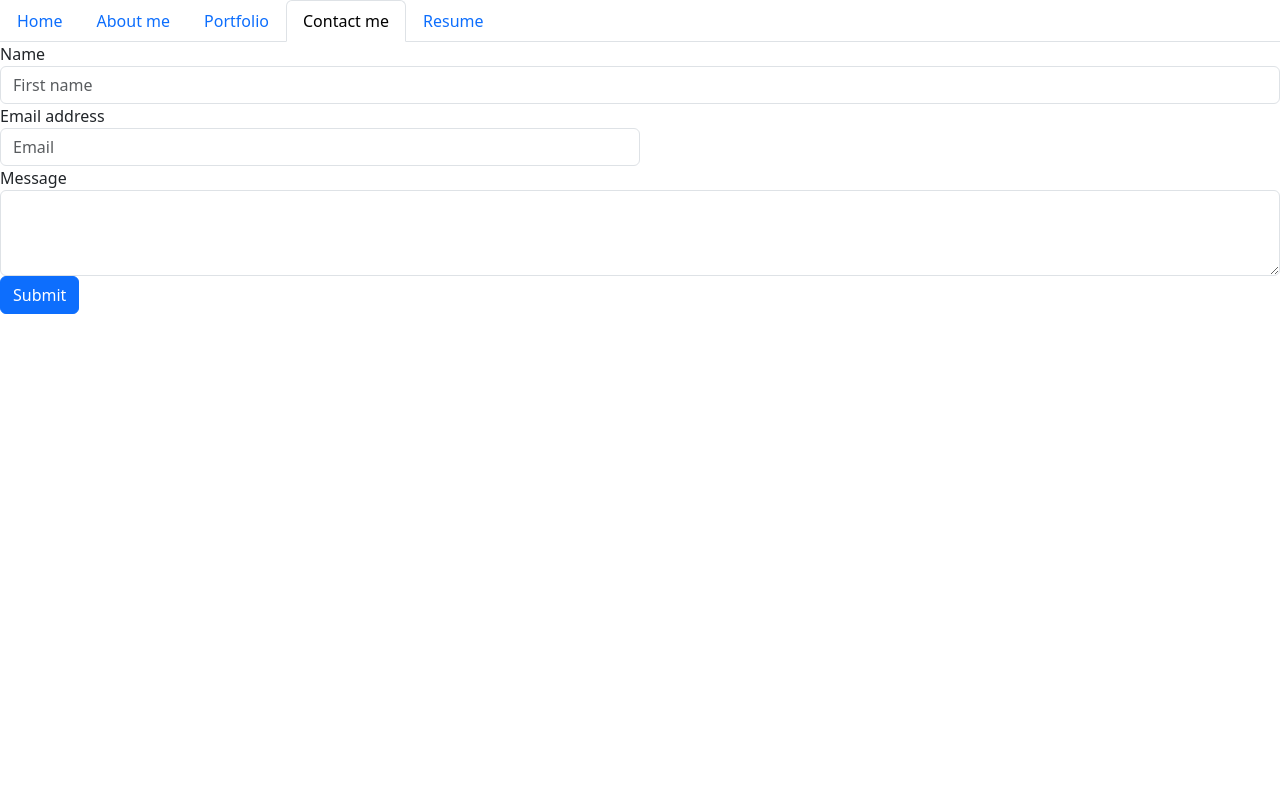
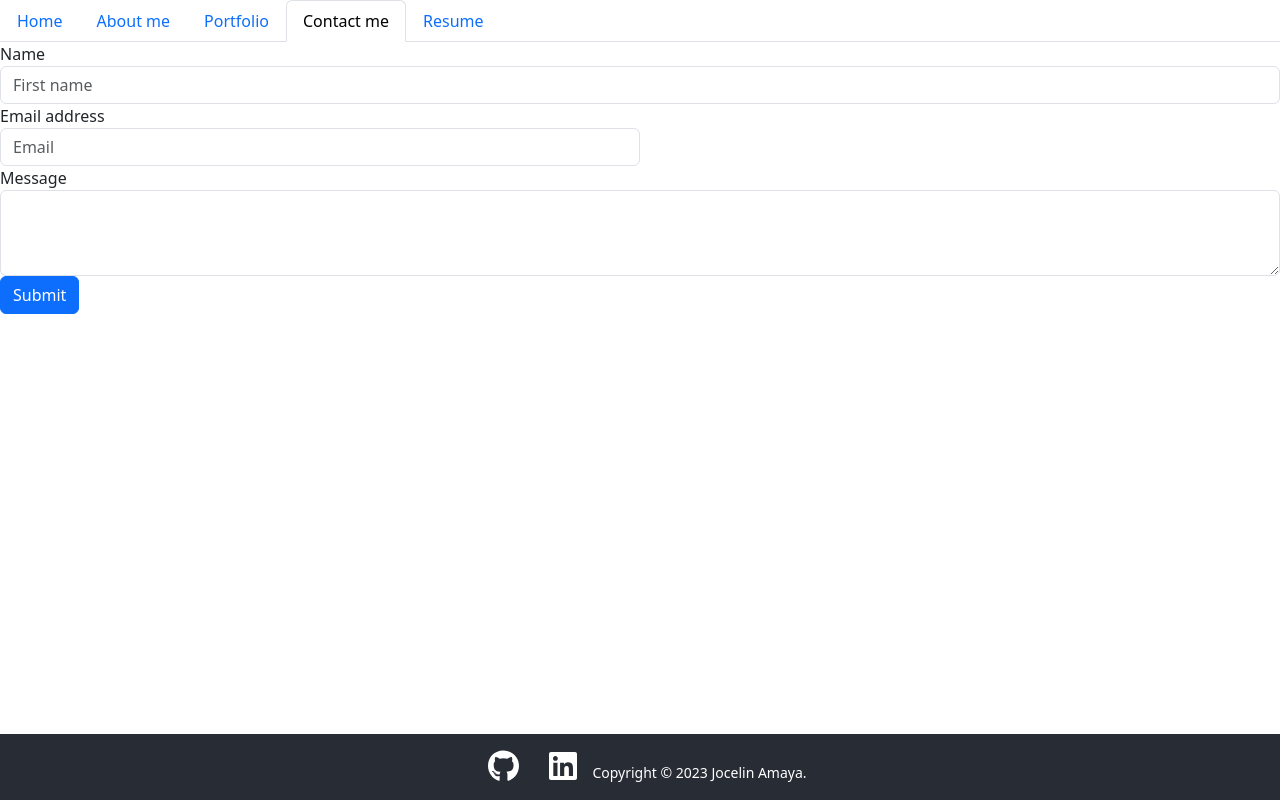
Before and after one commit to joceamayar/jos-reactPortfolio, a React (Vite) app: page /Contact in a window 1280 px wide. Built offline with nearby package versions, Linux system fonts and the light colour scheme.

Commit message:
added a footer component that appears on all the pages and has the functional links to my github and linkedin profiles.

```diff
--- a/package.json
+++ b/package.json
@@ -10,6 +10,9 @@
     "preview": "vite preview"
   },
   "dependencies": {
+    "@fortawesome/fontawesome-svg-core": "^6.4.2",
+    "@fortawesome/free-brands-svg-icons": "^6.4.2",
+    "@fortawesome/react-fontawesome": "^0.2.0",
     "bootstrap": "^5.3.2",
     "react": "^18.2.0",
     "react-dom": "^18.2.0",
--- a/src/App.css
+++ b/src/App.css
@@ -42,8 +42,35 @@
 } */
 
 
+
+
+
+/* Portfolio */
 .portfolio {
   display: flex;
   flex-wrap: wrap;
   gap: 16px;
 }
+
+/* Footer */
+
+.footer {
+  background-color: #282c34;
+  color: white;
+  text-align: center;
+  padding: 1rem;
+  position: fixed;
+  left: 0;
+  bottom: 0;
+  width: 100%;
+}
+
+.social-icon {
+  margin: 0 15px;
+  color: white;
+  text-decoration: none;
+}
+
+.social-icon:hover {
+  color: #ccc;
+}
--- a/src/App.jsx
+++ b/src/App.jsx
@@ -3,6 +3,8 @@ import {Outlet} from "react-router-dom";
 import './App.css';
 
 import NavTabs from './components/NavTabs';
+import Footer from './components/Footer';
+
 
 
 function App() {
@@ -18,6 +20,10 @@ function App() {
         <Outlet></Outlet>
       </PageContent>
 
+      <Footer>
+
+      </Footer>
+
     </div>
   )
 }
--- /dev/null
+++ b/src/components/Footer.jsx
@@ -0,0 +1,24 @@
+
+import React from 'react';
+import { FontAwesomeIcon } from '@fortawesome/react-fontawesome';
+import { faGithub, faLinkedin } from '@fortawesome/free-brands-svg-icons';
+import '../App.css';
+
+function Footer() {
+  return (
+    <footer className="footer">
+
+      <a href="https://github.com/joceamayar" className="social-icon" target="_blank" rel="noopener noreferrer">
+        <FontAwesomeIcon icon={faGithub} size="2x" />
+      </a>
+      <a href="https://www.linkedin.com/in/jocelinamaya?trk=people-guest_people_search-card" className="social-icon" target="_blank" rel="noopener noreferrer">
+        <FontAwesomeIcon icon={faLinkedin} size="2x" />
+      </a>
+      <small>
+                Copyright © 2023 Jocelin Amaya.
+              </small>
+    </footer>
+  );
+}
+
+export default Footer;
--- a/src/pages/Contact.jsx
+++ b/src/pages/Contact.jsx
@@ -38,10 +38,10 @@ function Contact() {
     return (
         <>
             <form>
-                <div class="form-row">
-                    <div class="col">
+                <div className="form-row">
+                    <div className="col">
                         <label for="inputEmail4">Name</label>
-                        <input type="text" class="form-control" placeholder="First name"
+                        <input type="text" className="form-control" placeholder="First name"
                             onChange={(e) => { setName(e.target.value); validateName(); }}
                             onBlur={(e) => { validateName(); }}
                             onMouseEnter={(e) => validateName()}
@@ -50,11 +50,11 @@ function Contact() {
                     </div>
                 </div>
 
-                <div class="form-row"></div>
+                <div className="form-row"></div>
 
-                <div class="form-group col-md-6">
+                <div className="form-group col-md-6">
                     <label for="inputEmail4">Email address </label>
-                    <input type="email" class="form-control" id="inputEmail4" placeholder="Email"
+                    <input type="email" className="form-control" id="inputEmail4" placeholder="Email"
                         onChange={(e) => { setEmail(e.target.value); validateEmail(); }}
                         onBlur={(e) => { validateEmail(); }}
                         onMouseEnter={(e) => validateEmail()}
@@ -63,9 +63,9 @@ function Contact() {
                         </input>
                 </div>
 
-                <div class="form-group">
+                <div className="form-group">
                     <label for="exampleFormControlTextarea1">Message</label>
-                    <textarea class="form-control" id="exampleFormControlTextarea1" rows="3"
+                    <textarea className="form-control" id="exampleFormControlTextarea1" rows="3"
                         onChange={(e) => { setMessage(e.target.value); validateMessage(); }}
                         onBlur={(e) => { validateMessage(); }}
                         onMouseEnter={(e) => validateMessage()}
@@ -73,7 +73,7 @@ function Contact() {
                     </textarea>
                 </div>
 
-                <button type="submit" class="btn btn-primary">Submit</button>
+                <button type="submit" className="btn btn-primary">Submit</button>
 
             </form>
 
```
Also changed, not shown: 1 other file (tests, documents, lock files or other folders).
